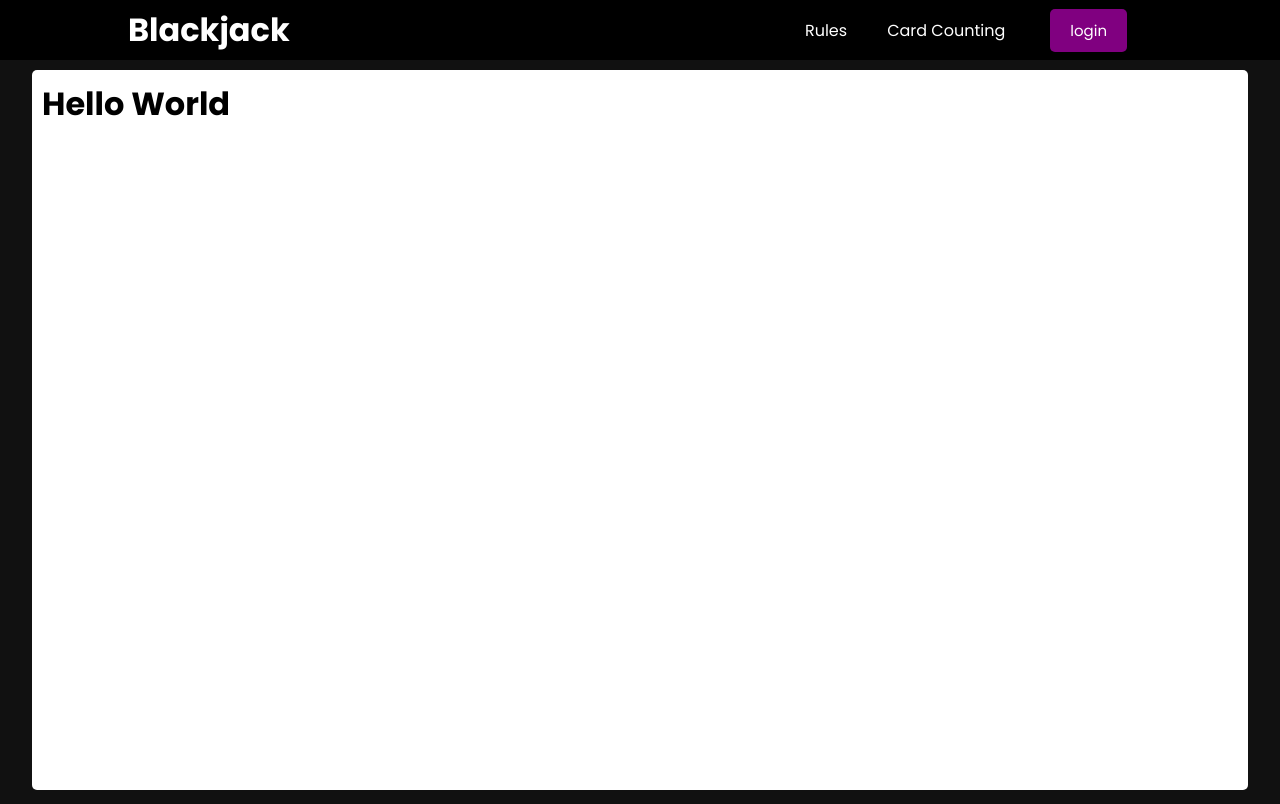
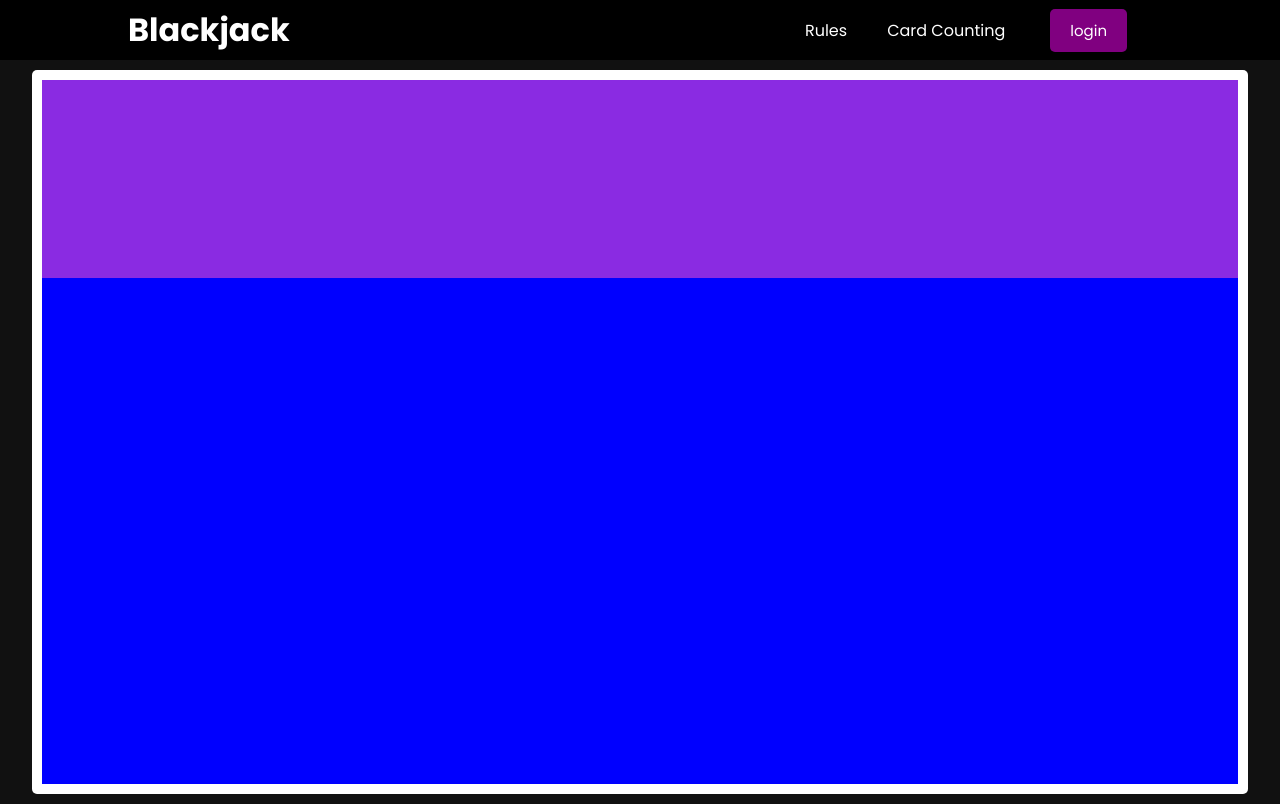
Before and after one commit to curtismyersprogramming/blackjackvue, a Vue app: page / in a window 1280 px wide. Built offline with nearby package versions, Linux system fonts and the light colour scheme.

Commit message:
Added GameplayArea

```diff
--- a/src/App.vue
+++ b/src/App.vue
@@ -1,18 +1,20 @@
 <template>
 <Navbar />
  <div class="container">
-    <h1>Hello World</h1>
+    <Gameplay-area />
   </div>
 </template>
 
 <script>
 import Navbar from './components/Navbar'
+import GameplayArea from './components/GameplayArea.vue'
 
 
 export default {
   name: 'App',
   components: {
-    Navbar
+    Navbar,
+    GameplayArea
 
   }
 }
```
